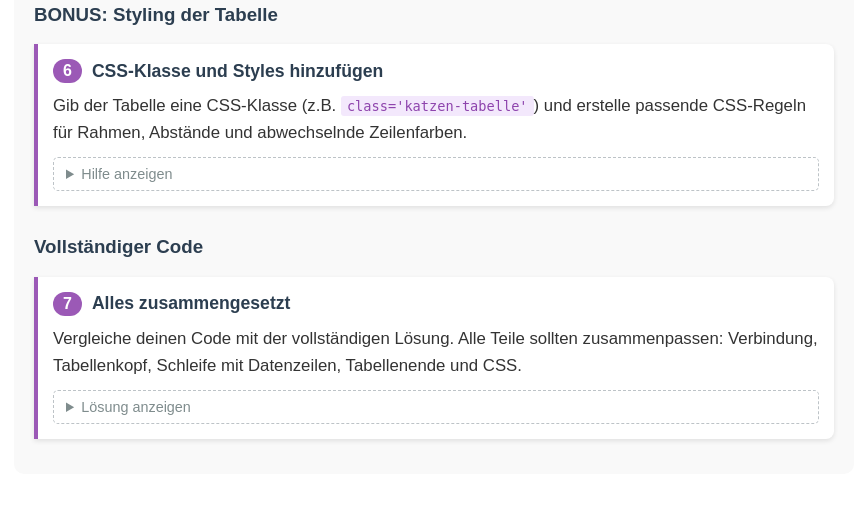
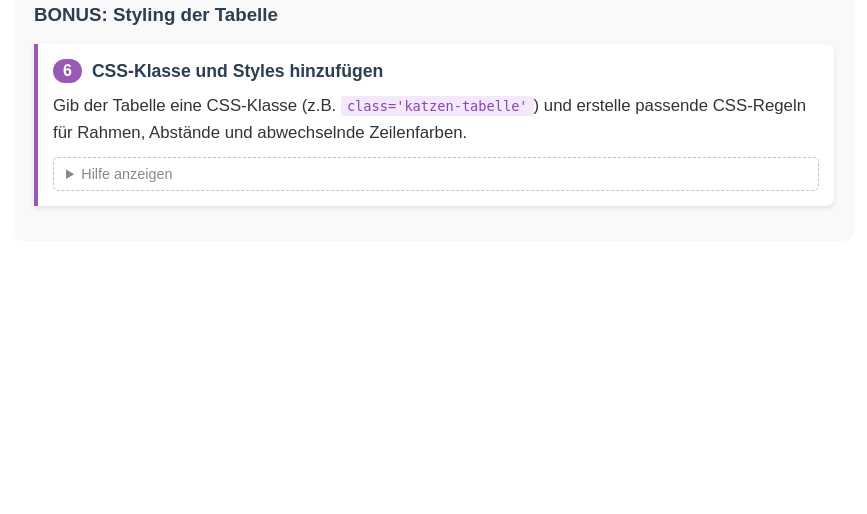
Before and after one commit to dennishohmann/bbsam-php-sql, a PHP site: page /sql_3.php in a window 1280 px wide. Shown: the part 2402-2916 px from the top of the page, without its empty margins (206-1073 px from the left). After the commit the page ends 2612 px from the top, so only its background shows below. Run offline with PHP 8.4, Linux system fonts and the light colour scheme; data comes from the database, SQL or seed files in the repository.

Commit message:
lösung aus aufgabe 2 entfernt.

```diff
--- a/php_mysqli/rek_tabelle/sql_3.php
+++ b/php_mysqli/rek_tabelle/sql_3.php
@@ -438,69 +438,4 @@ echo "&lt;/tr&gt;";</code>
             </div>
         </details>
     </div>
-
-    <h3>Vollständiger Code</h3>
-
-    <div class="arbeitsschritt">
-        <div class="schritt-header">
-            <span class="schritt-nummer">7</span>
-            <span class="schritt-titel">Alles zusammengesetzt</span>
-        </div>
-        <p class="schritt-auftrag">
-            Vergleiche deinen Code mit der vollständigen Lösung. Alle Teile sollten zusammenpassen:
-            Verbindung, Tabellenkopf, Schleife mit Datenzeilen, Tabellenende und CSS.
-        </p>
-        <details class="hilfe">
-            <summary>Lösung anzeigen</summary>
-            <div class="hilfe-inhalt">
-                <code>&lt;?php
-$conn = mysqli_connect("localhost", "root", "", "katzencafe");
-mysqli_set_charset($conn, "utf8mb4");
-
-if (!$conn) {
-    die("Verbindung fehlgeschlagen: " . mysqli_connect_error());
-}
-
-$result = mysqli_query($conn, "SELECT * FROM katzen ORDER BY kaffee_konsum DESC");
-?&gt;
-
-&lt;style&gt;
-    .katzen-tabelle { width: 100%; border-collapse: collapse; margin: 20px 0; }
-    .katzen-tabelle th, .katzen-tabelle td { border: 1px solid #ddd; padding: 12px; text-align: left; }
-    .katzen-tabelle th { background: #3498db; color: white; }
-    .katzen-tabelle tr:nth-child(even) { background: #f2f2f2; }
-    .katzen-tabelle tr:hover { background: #e8f4fc; }
-&lt;/style&gt;
-
-&lt;h2&gt;Mitarbeiter des Monats&lt;/h2&gt;
-
-&lt;?php
-echo "&lt;table class='katzen-tabelle'&gt;";
-echo "&lt;tr&gt;";
-echo "&lt;th&gt;Name&lt;/th&gt;";
-echo "&lt;th&gt;Spezialität&lt;/th&gt;";
-echo "&lt;th&gt;Täglicher Unfug&lt;/th&gt;";
-echo "&lt;th&gt;Kaffeekonsum&lt;/th&gt;";
-echo "&lt;/tr&gt;";
-
-while ($katze = mysqli_fetch_array($result)) {
-    echo "&lt;tr&gt;";
-    echo "&lt;td&gt;" . $katze['name'] . "&lt;/td&gt;";
-    echo "&lt;td&gt;" . $katze['spezialitaet'] . "&lt;/td&gt;";
-    echo "&lt;td&gt;" . $katze['taeglicher_unfug'] . "&lt;/td&gt;";
-    echo "&lt;td&gt;" . $katze['kaffee_konsum'] . "&lt;/td&gt;";
-    echo "&lt;/tr&gt;";
-}
-
-echo "&lt;/table&gt;";
-
-mysqli_free_result($result);
-mysqli_close($conn);
-?&gt;</code>
-                <div class="hinweis">
-                    <strong>Tipp:</strong> Der PHP-Code kann mit reinem HTML gemischt werden. Dafür mit ?&gt; PHP schließen, normales HTML verwenden und später wieder mit &lt;?php in PHP wechseln.
-                </div>
-            </div>
-        </details>
-    </div>
 </div>
```
